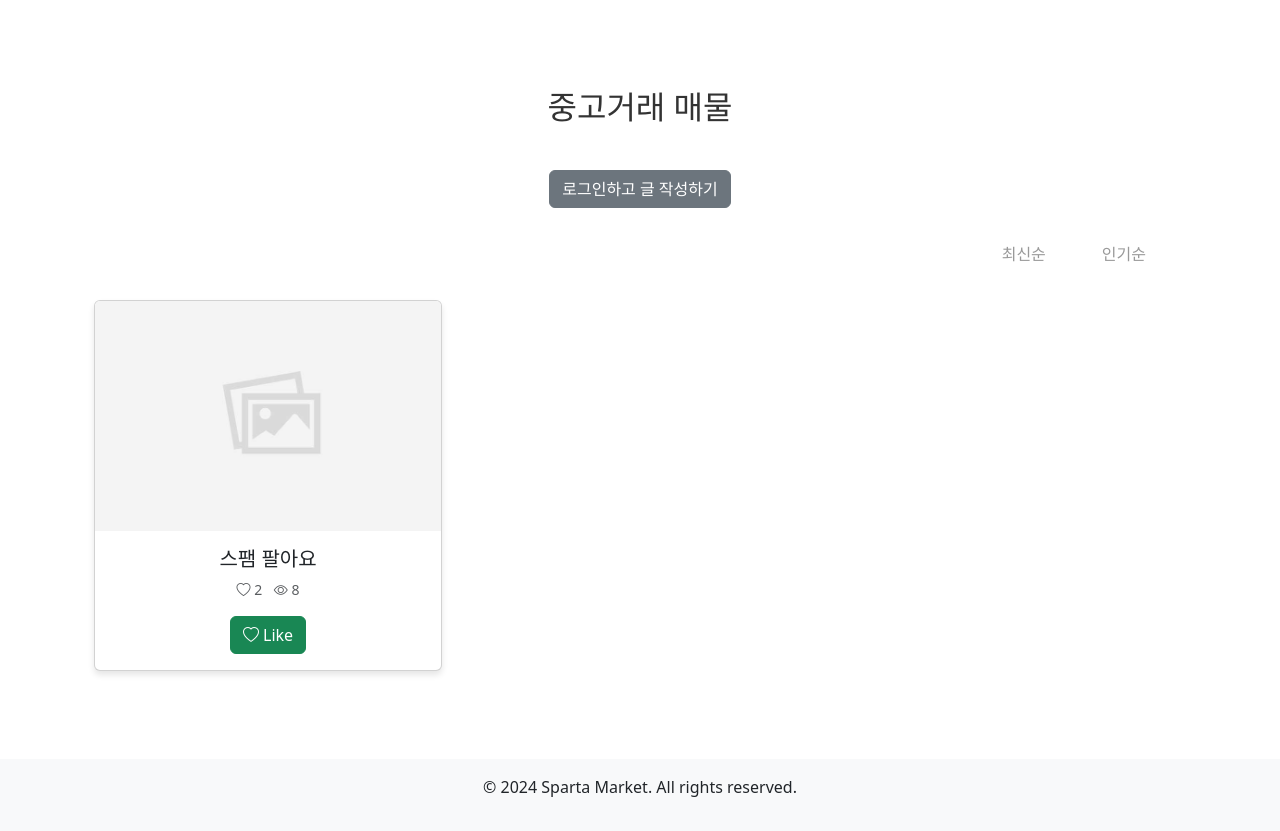
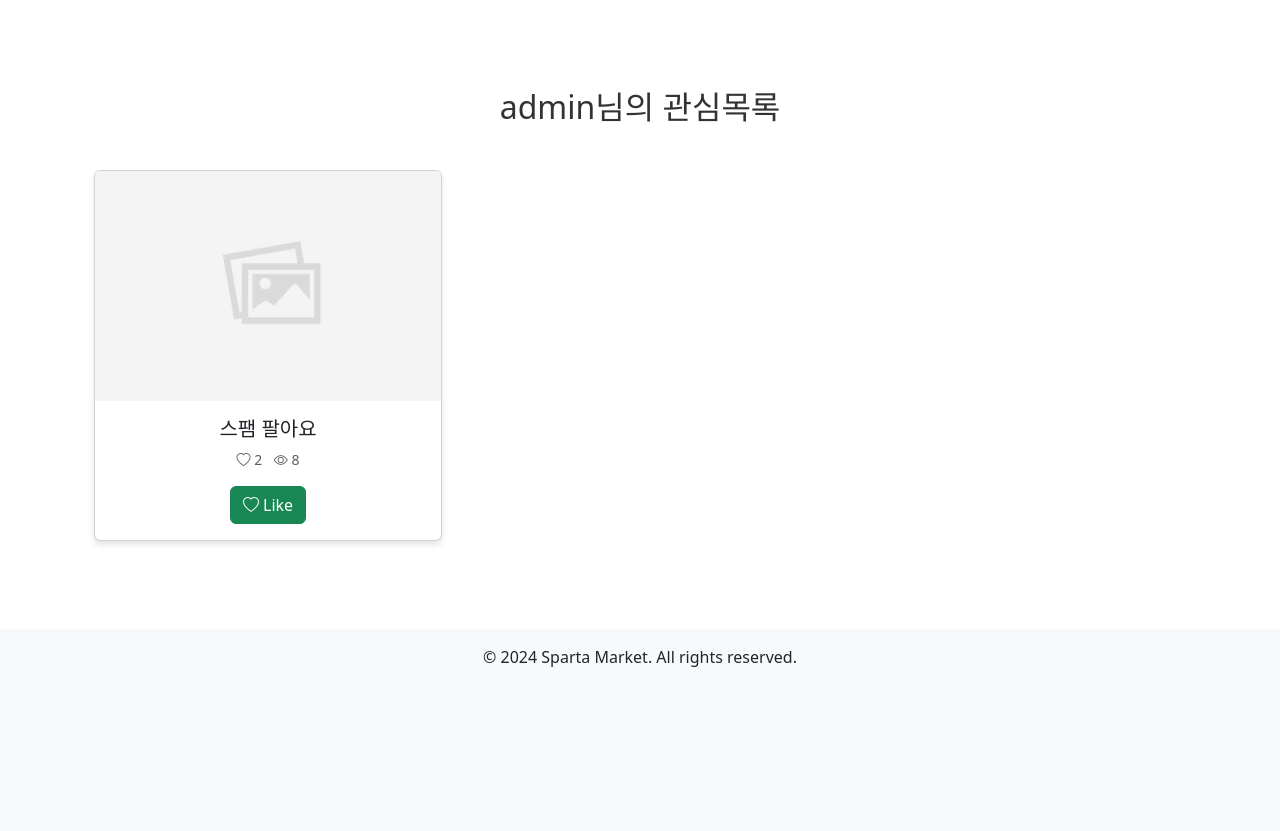
Before and after one commit to kimwoolina/Sparta_market, a Django app: page /users/admin/liked-products/ in a window 1280 px wide. Shown: the part 208-1039 px from the top of the page. After the commit the page ends 875 px from the top, so only its background shows below. Run offline with Django 4.2, Linux system fonts and the light colour scheme; data comes from the database, SQL or seed files in the repository; both versions use the stored data as it was after the commit; parts of the project's set-up code (start-up, migrations or seed data) failed here and were passed over; some libraries are stand-ins or nearby versions.

Commit message:
bugfix:like in user products list

```diff
--- a/spartamarket/products/templates/products/products.html
+++ b/spartamarket/products/templates/products/products.html
@@ -1,11 +1,8 @@
-{% extends "base.html" %}
-{% load static %}
+{% extends "products_list.html" %}
 
-{% block content %}
-<div class="container">
-    <br>
-    <h2 class="page-title text-center">중고거래 매물</h2>
-    <br>
+{% block title %}중고거래 매물{% endblock title %}
+
+{% block create_product %}
 <div class="actions mb-4 text-center">
     {% if request.user.is_authenticated %}
         <a href="{% url 'products:create' %}" class="btn btn-primary">
@@ -17,7 +14,10 @@
         </a>
     {% endif %}
 </div>
+{% endblock create_product %}
 
+
+{% block sorting %}
     <div class="sort-options mb-4 text-end"> <!-- Changed to text-end for right alignment -->
         <ul class="sort-list list-unstyled d-inline-flex">
             <li class="sort-item me-3">
@@ -32,191 +32,8 @@
             </li>
         </ul>
     </div>
+    {% endblock sorting%}
 
-    <div class="row">
-        {% for product in products %}
-            <div class="col-md-4 mb-4">
-                <a href="{% url 'products:product_detail' product.pk %}" class="text-decoration-none">
-                    <div class="card product-card">
-                        {% if product.image %}
-                            <img src="{{ product.image.url }}" class="card-img-top product-image" alt="{{ product.title }}">
-                        {% else %}
-                            <img src="{% static 'products/images/default/default-product.jpg' %}" class="card-img-top product-image" alt="Default image">
-                        {% endif %}
-                        <div class="card-body text-center">
-                            <h5 class="card-title">{{ product.title }}</h5>
-                            <p class="card-text text-muted">
-                                <span class="me-2">
-                                    <i class="bi bi-heart"></i> {{ product.like_users.count }}
-                                </span>
-                                <span>
-                                    <i class="bi bi-eye"></i> {{ product.view_cnt }}
-                                </span>
-                            </p>
+{% block like_product_form %}
 <form action="{% url 'products:like' product.pk %}" method="POST" class="mt-2 d-inline">
-                                {% csrf_token %}
-                                {% if request.user in product.like_users.all %}
-                                    <button type="submit" class="btn btn-danger">
-                                        <i class="bi bi-heart-fill"></i> Unlike
-                                    </button>
-                                {% else %}
-                                    <button type="submit" class="btn btn-success">
-                                        <i class="bi bi-heart"></i> Like
-                                    </button>
-                                {% endif %}
-                            </form>
-                        </div>
-                    </div>
-                </a>
-            </div>
-        {% endfor %}
-    </div>
-</div>
-
-<style>
-    .container {
-        max-width: 1200px;
-        margin: 0 auto;
-        padding: 20px;
-    }
-
-    .page-title {
-        font-size: 2em;
-        margin-bottom: 20px;
-        color: #333;
-    }
-
-    .actions {
-        margin-bottom: 20px;
-    }
-
-    .btn {
-        padding: 10px 20px;
-        border: none;
-        border-radius: 5px;
-        color: #fff;
-        text-decoration: none;
-        display: inline-block;
-        font-size: 16px;
-        text-align: center;
-    }
-
-    .btn-primary {
-        background-color: #007bff;
-    }
-
-    .btn-secondary {
-        background-color: #6c757d;
-    }
-
-    .btn-primary:hover,
-    .btn-secondary:hover {
-        opacity: 0.8;
-    }
-
-    .sort-options {
-        margin-bottom: 20px;
-    }
-
-    .sort-list {
-        list-style: none;
-        padding: 0;
-        margin: 0;
-        display: inline-flex; /* Changed to inline-flex for horizontal layout */
-    }
-
-    .sort-item {
-        margin-right: 20px; /* Adjust spacing between items */
-    }
-
-    .sort-link {
-        display: inline-block;
-        padding: 10px 20px;
-        color: #999999; /* Gray color for inactive state */
-        text-decoration: none;
-        border-bottom: none; /* Remove underline */
-        transition: color 0.3s;
-    }
-
-    .sort-link:hover {
-        color: #999999; /* Keep color unchanged on hover */
-    }
-
-    .sort-link.active {
-        color: #007bff; /* Blue color for active state */
-        font-weight: bold;
-    }
-
-    .product-card {
-        height: 100%;
-        display: flex;
-        flex-direction: column;
-        border: 1px solid #ddd;
-        border-radius: 8px;
-        background-color: #f9f9f9;
-        box-shadow: 0 4px 6px rgba(0, 0, 0, 0.1);
-        transition: transform 0.3s, box-shadow 0.3s;
-    }
-
-    .product-card:hover {
-        transform: translateY(-5px);
-        box-shadow: 0 6px 12px rgba(0, 0, 0, 0.2);
-    }
-
-    .product-image {
-        width: 100%;
-        height: 230px;
-        /* Fixed height */
-        object-fit: cover;
-        /* Ensures the image covers the area without distortion */
-    }
-
-    .card-body {
-        flex-grow: 1;
-        text-align: center;
-    }
-
-    .product-title {
-        font-size: 1.25em;
-        color: #333;
-    }
-
-    .card-text {
-        font-size: 14px;
-    }
-
-    .like-form {
-        display: flex;
-        justify-content: center;
-    }
-
-    .btn-like {
-        padding: 8px 12px;
-        border-radius: 5px;
-        font-size: 14px;
-        cursor: pointer;
-    }
-
-    .like {
-        background-color: #28a745;
-        color: #fff;
-    }
-
-    .unlike {
-        background-color: #dc3545;
-        color: #fff;
-    }
-
-    .btn-like:hover {
-        opacity: 0.8;
-    }
-</style>
-
-<!-- Bootstrap Icons CDN -->
-<link rel="stylesheet"
-    href="https://cdnjs.cloudflare.com/ajax/libs/bootstrap-icons/1.10.0/font/bootstrap-icons.min.css">
-
-<!-- Optional: Bootstrap CSS (if not included in base.html) -->
-<link href="https://stackpath.bootstrapcdn.com/bootstrap/5.3.0/css/bootstrap.min.css" rel="stylesheet">
-
-{% endblock content %}
+{% endblock like_product_form %}
--- /dev/null
+++ b/spartamarket/templates/products_list.html
@@ -0,0 +1,241 @@
+{% extends "base.html" %}
+{% load static %}
+
+{% block content %}
+<div class="container">
+    <br>
+    <h2 class="page-title text-center">{% block title %}{% endblock title %}</h2>
+    <br>
+
+    {% block create_product %}
+    <!--
+    <div class="actions mb-4 text-center">
+        {% if request.user.is_authenticated %}
+            <a href="{% url 'products:create' %}" class="btn btn-primary">
+                새로운 글작성
+            </a>
+        {% else %}
+            <a href="{% url 'accounts:login' %}" class="btn btn-secondary">
+                로그인하고 글 작성하기
+            </a>
+        {% endif %}
+    </div>
+    -->
+    {% endblock create_product %}
+
+    {% block sorting %}
+    <!--
+    <div class="sort-options mb-4 text-end">
+        <ul class="sort-list list-unstyled d-inline-flex">
+            <li class="sort-item me-3">
+                <a href="{% url 'products:product_list' %}?sort=latest" class="sort-link {% if request.GET.sort == 'latest' %}active{% endif %}">
+                    최신순
+                </a>
+            </li>
+            <li class="sort-item">
+                <a href="{% url 'products:product_list' %}?sort=popular" class="sort-link {% if request.GET.sort == 'popular' %}active{% endif %}">
+                    인기순
+                </a>
+            </li>
+        </ul>
+    </div>
+    -->
+    {% endblock sorting %}
+
+    <div class="row">
+        {% if products %}
+            {% for product in products %}
+                <div class="col-md-4 mb-4">
+                    <a href="{% url 'products:product_detail' product.pk %}" class="text-decoration-none">
+                        <div class="card product-card">
+                            {% if product.image %}
+                                <img src="{{ product.image.url }}" class="card-img-top product-image" alt="{{ product.title }}">
+                            {% else %}
+                                <img src="{% static 'products/images/default/default-product.jpg' %}" class="card-img-top product-image" alt="Default image">
+                            {% endif %}
+                            <div class="card-body text-center">
+                                <h5 class="card-title">{{ product.title }}</h5>
+                                <p class="card-text text-muted">
+                                    <span class="me-2">
+                                        <i class="bi bi-heart"></i> {{ product.like_users.count }}
+                                    </span>
+                                    <span>
+                                        <i class="bi bi-eye"></i> {{ product.view_cnt }}
+                                    </span>
+                                </p>
+                                {% block like_product_form %}
+                                <!--
+                                <form action="{% url 'products:like' product.pk %}" method="POST" class="mt-2 d-inline">
+                                -->
+                                {% endblock like_product_form %}
+                                    {% csrf_token %}
+                                    {% if request.user in product.like_users.all %}
+                                        <button type="submit" class="btn btn-danger">
+                                            <i class="bi bi-heart-fill"></i> Unlike
+                                        </button>
+                                    {% else %}
+                                        <button type="submit" class="btn btn-success">
+                                            <i class="bi bi-heart"></i> Like
+                                        </button>
+                                    {% endif %}
+                                </form>
+                            </div>
+                        </div>
+                    </a>
+                </div>
+            {% endfor %}
+        {% else %}
+            <div class="col-12 text-center">
+                <p>등록된 매물이 없습니다.</p>
+            </div>
+        {% endif %}
+    </div>
+</div>
+
+<style>
+    .container {
+        max-width: 1200px;
+        margin: 0 auto;
+        padding: 20px;
+    }
+
+    .page-title {
+        font-size: 2em;
+        margin-bottom: 20px;
+        color: #333;
+    }
+
+    .actions {
+        margin-bottom: 20px;
+    }
+
+    .btn {
+        padding: 10px 20px;
+        border: none;
+        border-radius: 5px;
+        color: #fff;
+        text-decoration: none;
+        display: inline-block;
+        font-size: 16px;
+        text-align: center;
+    }
+
+    .btn-primary {
+        background-color: #007bff;
+    }
+
+    .btn-secondary {
+        background-color: #6c757d;
+    }
+
+    .btn-primary:hover,
+    .btn-secondary:hover {
+        opacity: 0.8;
+    }
+
+    .sort-options {
+        margin-bottom: 20px;
+    }
+
+    .sort-list {
+        list-style: none;
+        padding: 0;
+        margin: 0;
+        display: inline-flex; /* Changed to inline-flex for horizontal layout */
+    }
+
+    .sort-item {
+        margin-right: 20px; /* Adjust spacing between items */
+    }
+
+    .sort-link {
+        display: inline-block;
+        padding: 10px 20px;
+        color: #999999; /* Gray color for inactive state */
+        text-decoration: none;
+        border-bottom: none; /* Remove underline */
+        transition: color 0.3s;
+    }
+
+    .sort-link:hover {
+        color: #999999; /* Keep color unchanged on hover */
+    }
+
+    .sort-link.active {
+        color: #007bff; /* Blue color for active state */
+        font-weight: bold;
+    }
+
+    .product-card {
+        height: 100%;
+        display: flex;
+        flex-direction: column;
+        border: 1px solid #ddd;
+        border-radius: 8px;
+        background-color: #f9f9f9;
+        box-shadow: 0 4px 6px rgba(0, 0, 0, 0.1);
+        transition: transform 0.3s, box-shadow 0.3s;
+    }
+
+    .product-card:hover {
+        transform: translateY(-5px);
+        box-shadow: 0 6px 12px rgba(0, 0, 0, 0.2);
+    }
+
+    .product-image {
+        width: 100%;
+        height: 230px;
+        /* Fixed height */
+        object-fit: cover;
+        /* Ensures the image covers the area without distortion */
+    }
+
+    .card-body {
+        flex-grow: 1;
+        text-align: center;
+    }
+
+    .product-title {
+        font-size: 1.25em;
+        color: #333;
+    }
+
+    .card-text {
+        font-size: 14px;
+    }
+
+    .like-form {
+        display: flex;
+        justify-content: center;
+    }
+
+    .btn-like {
+        padding: 8px 12px;
+        border-radius: 5px;
+        font-size: 14px;
+        cursor: pointer;
+    }
+
+    .like {
+        background-color: #28a745;
+        color: #fff;
+    }
+
+    .unlike {
+        background-color: #dc3545;
+        color: #fff;
+    }
+
+    .btn-like:hover {
+        opacity: 0.8;
+    }
+</style>
+
+<!-- Bootstrap Icons CDN -->
+<link rel="stylesheet"
+    href="https://cdnjs.cloudflare.com/ajax/libs/bootstrap-icons/1.10.0/font/bootstrap-icons.min.css">
+
+<!-- Optional: Bootstrap CSS (if not included in base.html) -->
+<link href="https://stackpath.bootstrapcdn.com/bootstrap/5.3.0/css/bootstrap.min.css" rel="stylesheet">
+
+{% endblock content %}
--- /dev/null
+++ b/spartamarket/users/templates/users/products.html
@@ -0,0 +1,12 @@
+{% extends "products_list.html" %}
+
+{% block title %}{{ page_title }}{% endblock title %}
+
+{% block sorting %}
+{% endblock sorting%}
+
+
+{% block like_product_form %}
+<form action="{% url 'users:like' product.pk %}" method="POST" class="mt-2 d-inline">
+    <input type="hidden" name="next" value="{{ request.get_full_path }}">
+{% endblock like_product_form %}
--- a/spartamarket/users/templates/users/profile.html
+++ b/spartamarket/users/templates/users/profile.html
@@ -1,7 +1,7 @@
 {% extends 'base.html' %}
 
 {% block content %}
-<h1>안녕하세요. {{ member.username }}님</h1>
+<h1>안녕하세요. {{ member.username }}님!</h1>
 
 <div>
     {% if member.profile_image %}
--- a/spartamarket/users/urls.py
+++ b/spartamarket/users/urls.py
@@ -8,5 +8,6 @@ urlpatterns = [
     path("profile/<str:username>/", views.profile, name="profile"),
     path('<str:username>/products/', views.user_products, name='user_products'),
     path('<str:username>/liked-products/', views.user_liked_products, name='user_liked_products'),
+    path("<int:pk>/like/", views.like, name="like"),
     path("<int:user_id>/follow/", views.follow, name="follow"),
 ]
--- a/spartamarket/users/views.py
+++ b/spartamarket/users/views.py
@@ -1,7 +1,8 @@
 from django.shortcuts import render, redirect, get_object_or_404
 from django.views.decorators.http import require_POST
 from django.contrib.auth import get_user_model
-
+from products.models import Product
+from django.db.models import F, FloatField, ExpressionWrapper
 
 def users(request):
     return render(request, "users/users.html")
@@ -44,8 +45,11 @@ def user_products(request, username):
     products = member.products.all()
     context = {
         'products': products,
+        'page_title': f"{member.username}님의 매물목록",
+        'username': member.username,
+        #'page_type': 'product',
     }
-    return render(request, 'products/products.html', context)
+    return render(request, 'users/products.html', context)
 
 
 # 사용자가 좋아요를 누른 물품 목록
@@ -54,5 +58,23 @@ def user_liked_products(request, username):
     liked_products = member.like_products.all()
     context = {
         'products': liked_products,
+        'page_title': f"{member.username}님의 관심목록",
+        'username': member.username,
+        #'page_type': 'liked',
     }
-    return render(request, 'products/products.html', context)
+    return render(request, 'users/products.html', context)
+
+
+# 유저 페이지에서 찜
+@require_POST
+def like(request, pk):
+    if request.user.is_authenticated:
+        product = get_object_or_404(Product, pk=pk)
+        if product.like_users.filter(pk=request.user.pk).exists():
+            product.like_users.remove(request.user)
+        else:
+            product.like_users.add(request.user)
+
+        next_url = request.POST.get('next', 'users:user_products')
+        return redirect(next_url)
+    return redirect("accounts:login")
```
Also changed, not shown: spartamarket/db.sqlite3, spartamarket/media/images/KakaoTalk_Photo_2024-06-24-10-28-38.jpeg (added). Lines whose indentation alone changed are shown as unchanged.
